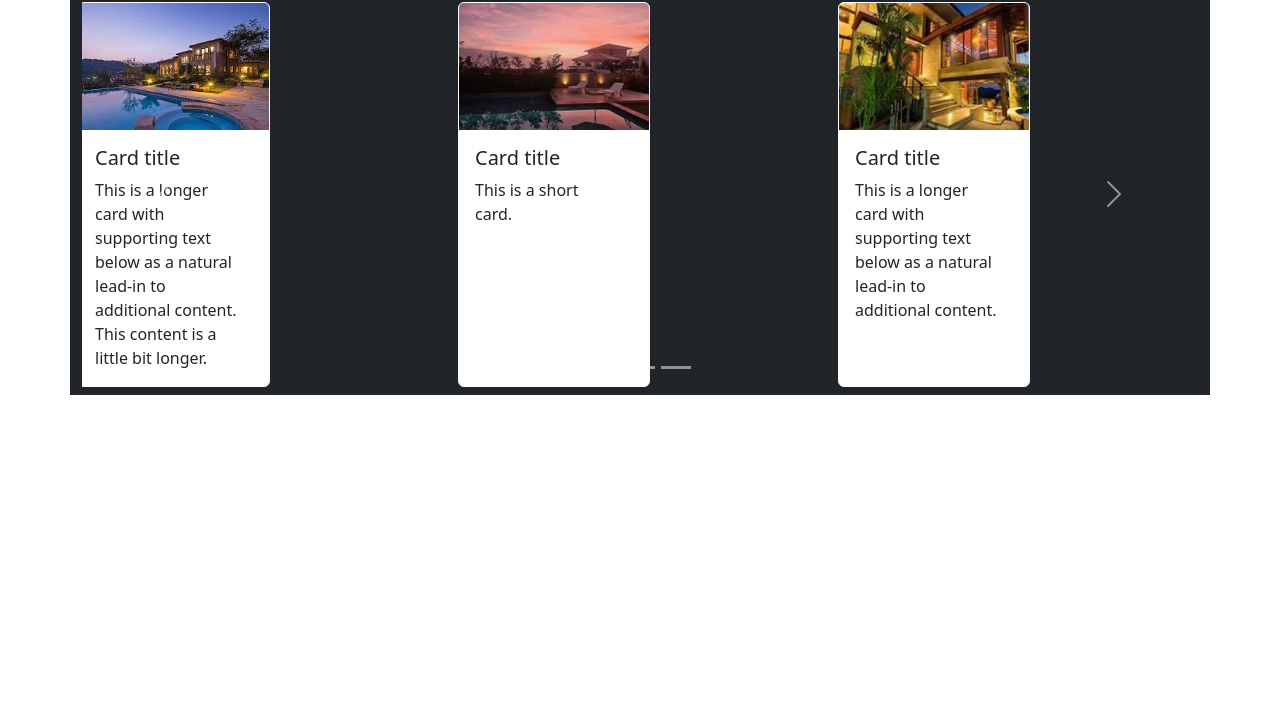
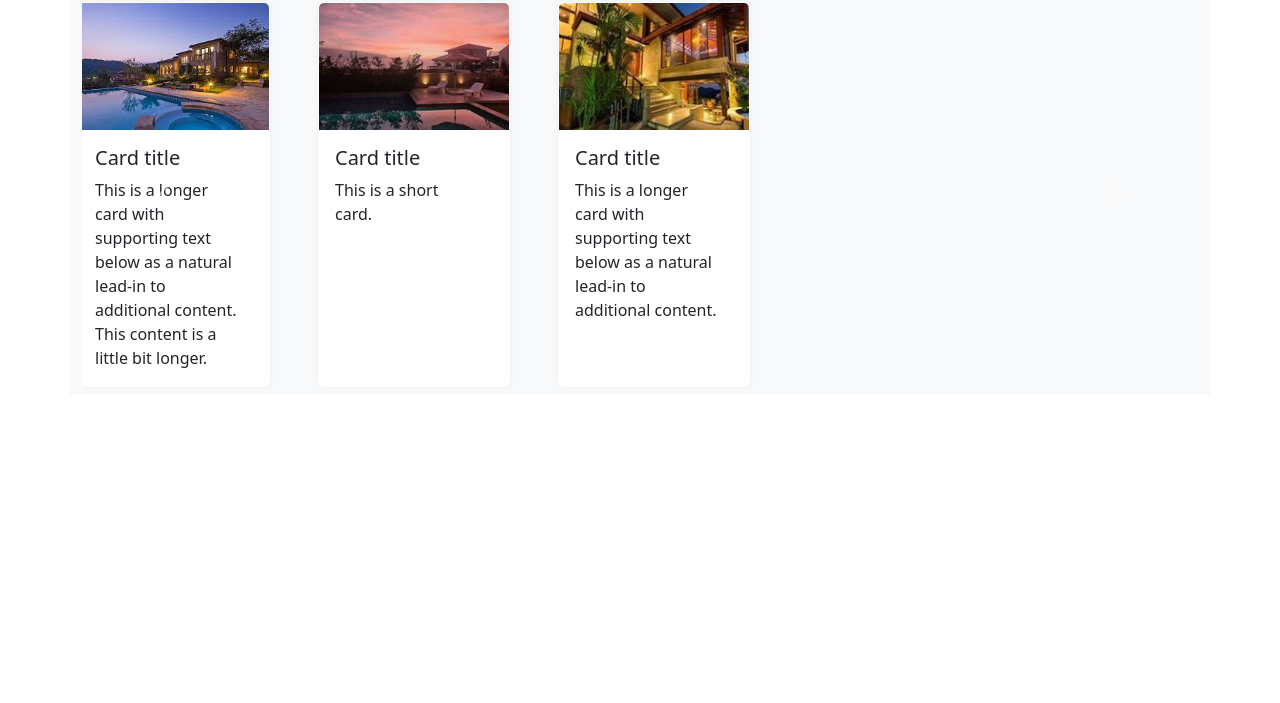
Before and after one commit to Priscilla-22/Real_Estate_Website, a plain HTML site: page residence.html in a window 1280 px wide. Shown: the part 97-800 px from the top of the page. Drawn offline with nearby package versions, Linux system fonts and the light colour scheme.

Commit message:
new commit

```diff
--- a/residence.html
+++ b/residence.html
@@ -51,7 +51,7 @@
         <h2>Popular Residence.</h2>
       </div>
 
-      <div class="container bg-dark residence-cards">
+      <div class="container bg-light residence-cards">
         <div id="carouselExampleIndicators" class="carousel slide">
           <div class="carousel-indicators">
             <button
@@ -281,6 +281,8 @@
               ></span>
               <span class="visually-hidden">Previous</span>
             </button>
+
+
             <button
               class="carousel-control-next"
               type="button"
--- a/styles/style.css
+++ b/styles/style.css
@@ -161,9 +161,16 @@ background-color: white;
   display: flex;
   flex-direction: row;
   transition: transform 0.3s ease-in-out;
-  margin-right: 20px; /* Adjust the spacing between slides as needed */
+  margin-right: 5px; /* Adjust the spacing between slides as needed */
 }
 
+.carousel-control-prev, .carousel-control-next,.carousel-indicators {
+  color:black;
+}
+
+.col-4 {
+  width:15rem;
+}
  /**** VALUE CSS ****/
 
  .value-page{
```
